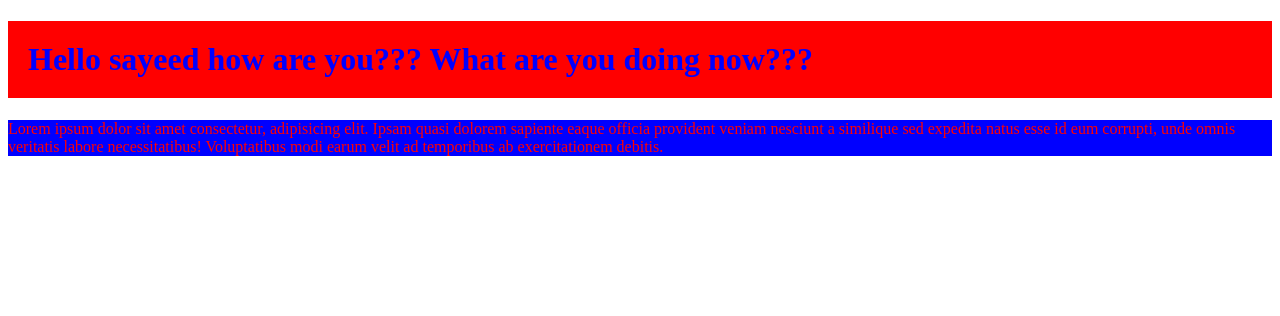
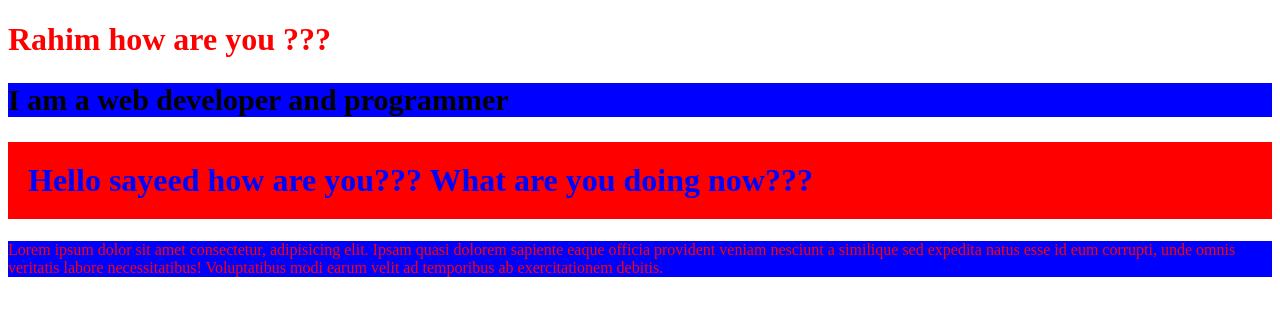
Before and after one commit to studentabusayeed/sayeed, a plain HTML site: page index.html in a window 1280 px wide. Drawn offline with Linux system fonts and the light colour scheme.

Commit message:
Hello Sayeed

```diff
--- a/index.html
+++ b/index.html
@@ -7,6 +7,8 @@
     <title>Sayeed Practice Project</title>
 </head>
 <body>
+    <h1 style="color: red;">Rahim how are you ???</h1>
+    <h2 style="font-size: 30px; background-color: blue;">I am a web developer and programmer</h2>
     <h1 style="padding: 20px; color: blue;background-color: red;">Hello sayeed how are you??? What are you doing now???</h1>
     <p style="color: red; background-color: blue;">Lorem ipsum dolor sit amet consectetur, adipisicing elit. Ipsam quasi dolorem sapiente eaque officia provident veniam nesciunt a similique sed expedita natus esse id eum corrupti, unde omnis veritatis labore necessitatibus! Voluptatibus modi earum velit ad temporibus ab exercitationem debitis.</p>
 </body>
```
